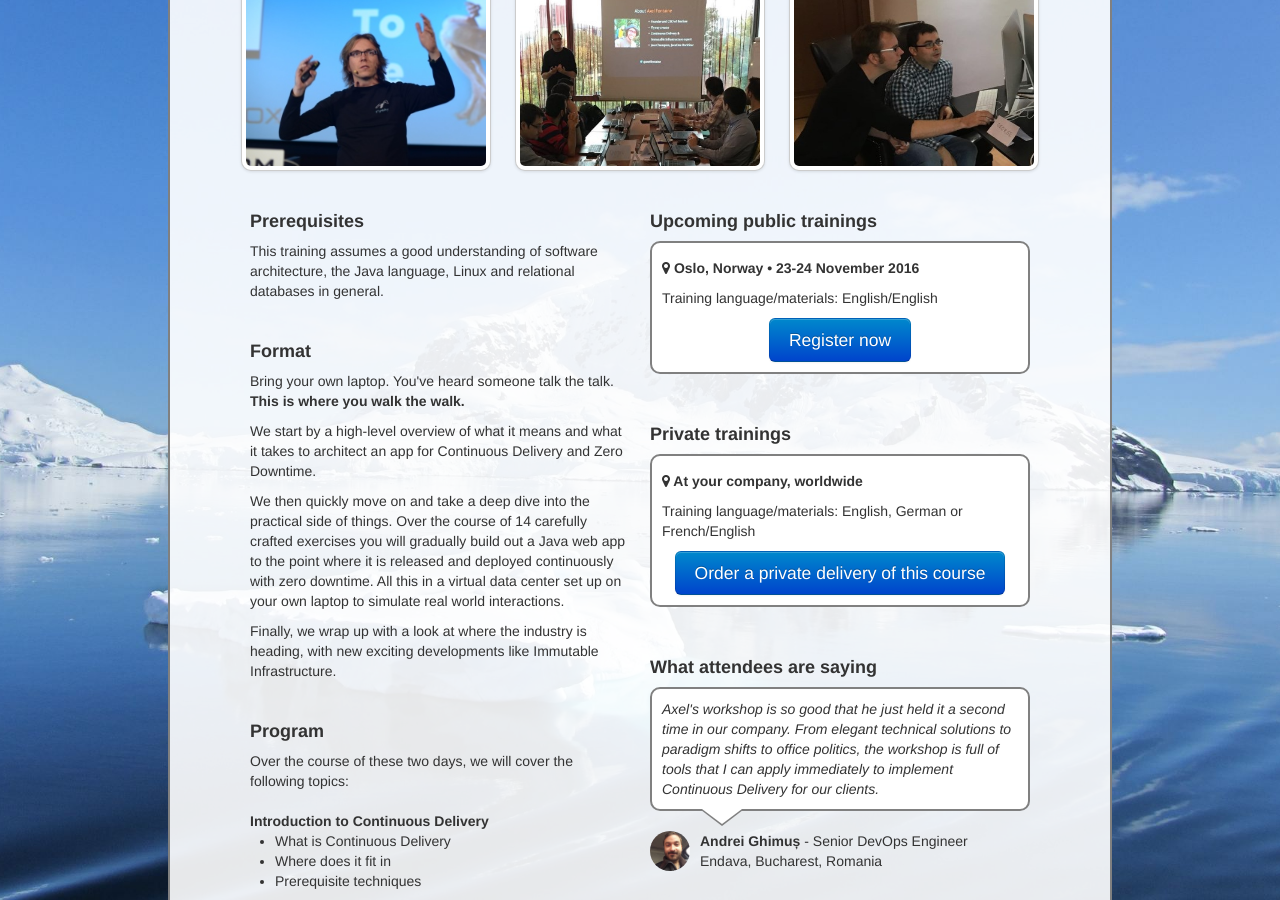
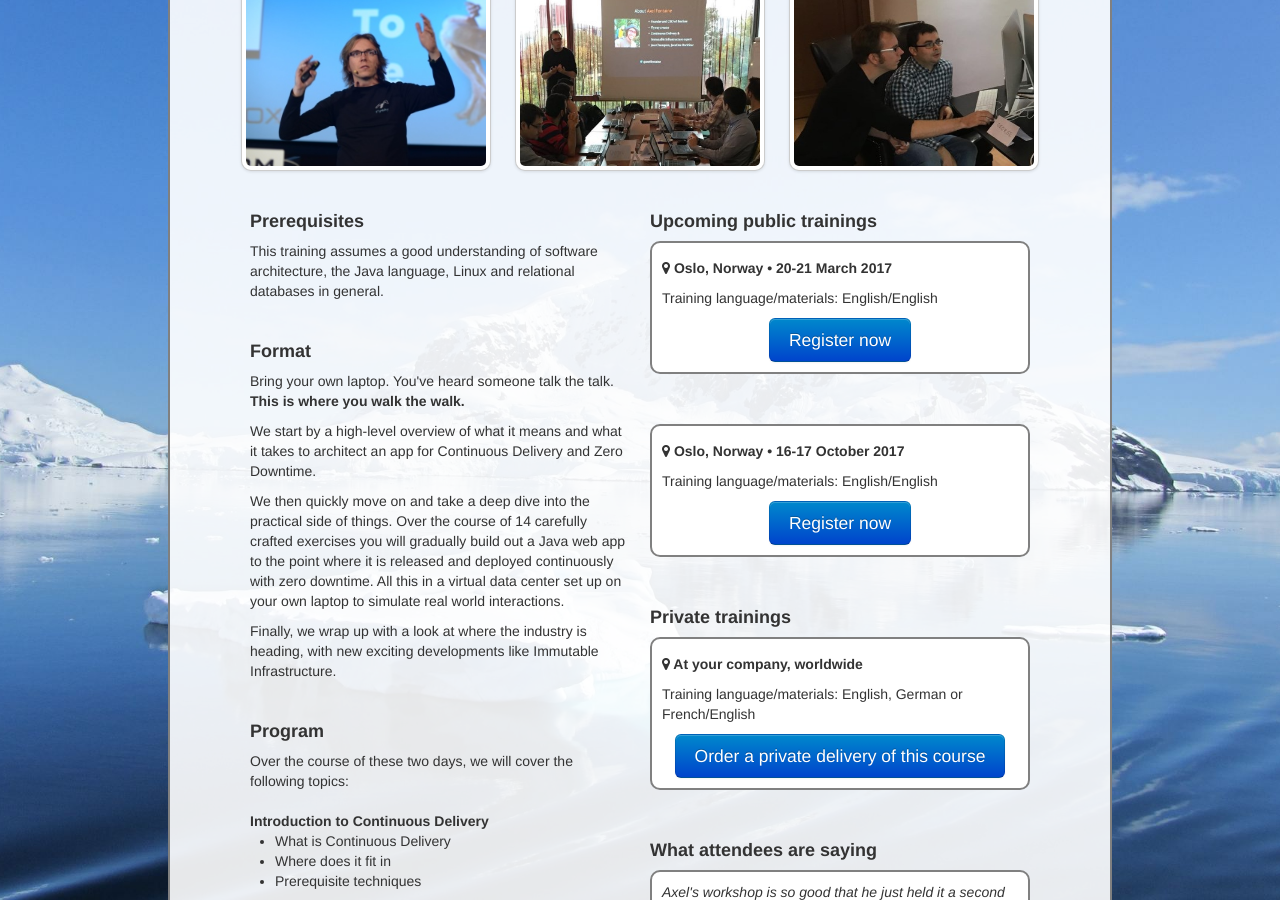
Before and after one commit to axelfontaine/axelfontaine.com, a Jekyll site: the page built from training/continuousdelivery.html, in a window 1280 px wide and 900 px high, scrolled down 619 px. Built offline with Jekyll 4.4.1, drawn with Linux system fonts in a browser that asks for light colours.

```diff
--- a/_layouts/blog.html
+++ b/_layouts/blog.html
@@ -87,7 +87,8 @@ category: Blog
                 <p><strong>Upcoming dates</strong></p>
 
                 <p>
-                    <i class="fa fa-map-marker"></i> Oslo, Norway (Nov 23-24, 2016)
+                    <i class="fa fa-map-marker"></i> Oslo, Norway (Mar 20-21, 2017)<br>
+                    <i class="fa fa-map-marker"></i> Oslo, Norway (Oct 16-17, 2017)
                 </p>
 
                 <div class="call-to-action">
--- a/training/continuousdelivery.html
+++ b/training/continuousdelivery.html
@@ -144,7 +144,17 @@ category: Training
         <div class="span5">
             <p class="training-section-head">Upcoming public trainings</p>
             <div class="training-upcoming">
-                <p class="training-city"><i class="fa fa-map-marker"></i> Oslo, Norway &bull; 23-24 November 2016</p>
+                <p class="training-city"><i class="fa fa-map-marker"></i> Oslo, Norway &bull; 20-21 March 2017</p>
+
+                <p>Training language/materials: English/English</p>
+
+                <div class="call-to-action">
+                    <a href="http://programutvikling.no/course/architecting-for-continuous-delivery-and-zero-downtime/"
+                       class="btn btn-large btn-primary">Register now</a>
+                </div>
+            </div>
+            <div class="training-upcoming">
+                <p class="training-city"><i class="fa fa-map-marker"></i> Oslo, Norway &bull; 16-17 October 2017</p>
 
                 <p>Training language/materials: English/English</p>
 
```
Also changed, not shown: assets/index.js (+11 -1 lines).
